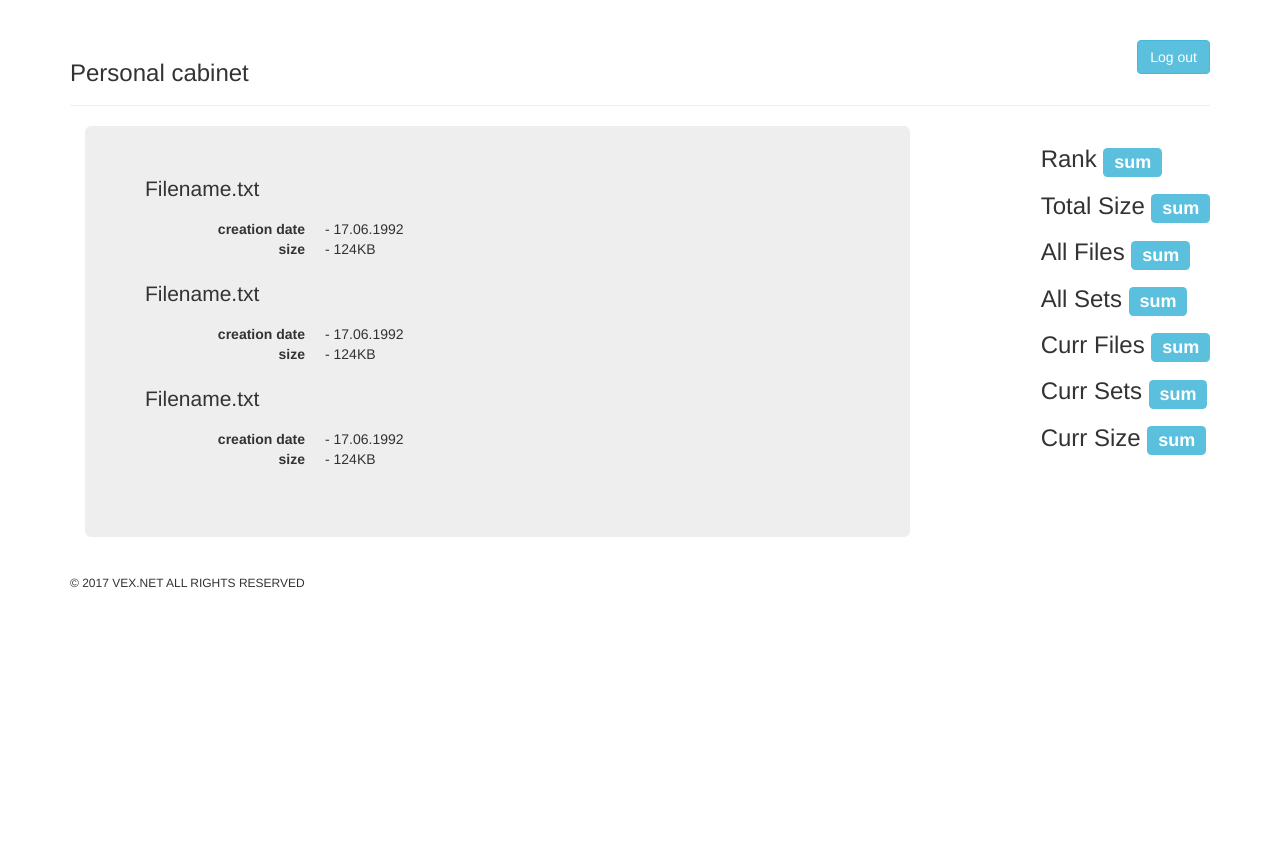
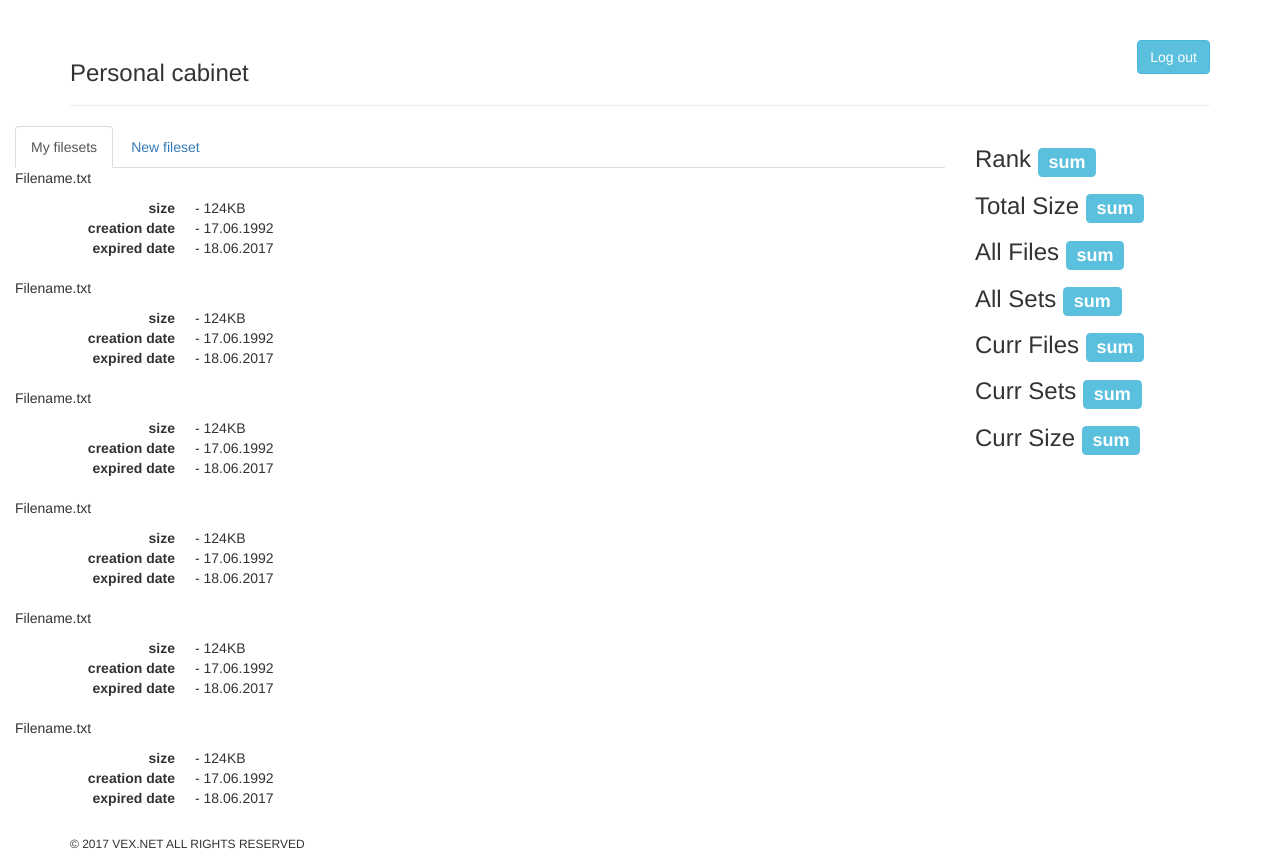
Before and after one commit to andriisalnikov/TechPractice2017, a Django app: template Task11/ex/templates/myprofile.html in a window 1280 px wide. Before the commit the page ends 588 px from the top, so only its background shows below. Run offline with Django 3.2, Linux system fonts and the light colour scheme; the template is opened without the code that fills it, so the values that code supplies are empty; some libraries are stand-ins or nearby versions.

Commit message:
Move files. v2

```diff
--- a/Task11/ex/Frontend_HERE/main_page.css
+++ b/Task11/ex/Frontend_HERE/main_page.css
@@ -7,6 +7,7 @@ body {
     position: relative;
     min-height: 100%;
     padding-bottom: 40px;
+    /*background-image: url("background.jpg");*/
 }
 header {
 	background-color: black;
@@ -32,7 +33,6 @@ footer {
     border-top: 1px solid #9c9c9c;
     background-color: black;
     color: white;
-}
 }
 .log {
 	text-align: center;
@@ -71,6 +71,7 @@ div.facebook {
    		display: inline-block;
     	width: 100%;
     	vertical-align: middle;
+
 	}
 	.form-inline .form-group .btn {
 		width: 100%;
--- a/Task11/ex/Frontend_HERE/main_page.html
+++ b/Task11/ex/Frontend_HERE/main_page.html
@@ -3,7 +3,7 @@
 	<head>
 		<meta charset="utf-8">
 		<meta name="viewport" content="width=device-width, initial-scale=1">
-		<title>VEX.NET</title>
+		<title>EX.UA ALIVE!</title>
 		<link href="bootstrap.min.css" rel="stylesheet">
 		<link href="main_page.css" rel="stylesheet">
 	</head>
@@ -30,7 +30,7 @@
 					</div>
 					<div class="col-sm-6 ">
 					<div class="form-group">
-							<button type ="button" class="btn btn-block btn-primary" onClick='location.href="registration_form.html#"'>Sign up</button>
+							<button type ="button" class="btn btn-block btn-primary" onClick='location.href="file:///C:/Users/User/Desktop/%D0%A2%D0%B5%D1%85%D0%BD%D0%BE%D0%BB%D0%BE%D0%B3%D0%B8%D1%87%D0%B5%D1%81%D0%BA			%D0%B0%D1%8F%20%D0%BF%D1%80%D0%B0%D0%BA%D1%82%D0%B8%D0%BA%D0%B0/registration_form/registration_form.html#"'>Sign up</button>
 						</div>
 					</div>
 					</div>
@@ -38,6 +38,7 @@
 						<legend> Login with: </legend>
 						<div class="text-center" id="uLogin" >
 		                <div class="social-icon google" data-uloginbutton="google"></div>
+		                <div class="social-icon vk" data-uloginbutton="vkontakte"></div>
 		                <div class="social-icon facebook" data-uloginbutton="facebook"></div>
             </div>
 					</div>
--- a/Task11/ex/Frontend_HERE/message.html
+++ b/Task11/ex/Frontend_HERE/message.html
@@ -8,8 +8,7 @@
 	</head>
 	<body>
 		<header>
-			<img src="logo.jpg" width="70" height="50">
-			<h1>VEX.NET</h1>
+			<h1 >VEX.NET</h1>
 		</header>
 		<div class="container">
 			<div class="jumbotron">
--- a/Task11/ex/techpractice/files/static/main_page.css
+++ b/Task11/ex/techpractice/files/static/main_page.css
@@ -7,6 +7,7 @@ body {
     position: relative;
     min-height: 100%;
     padding-bottom: 40px;
+    /*background-image: url("background.jpg");*/
 }
 header {
 	background-color: black;
@@ -33,7 +34,6 @@ footer {
     background-color: black;
     color: white;
 }
-
 .log {
 	text-align: center;
 }
@@ -71,6 +71,7 @@ div.facebook {
    		display: inline-block;
     	width: 100%;
     	vertical-align: middle;
+
 	}
 	.form-inline .form-group .btn {
 		width: 100%;
--- a/Task11/ex/templates/message.html
+++ b/Task11/ex/templates/message.html
@@ -8,8 +8,7 @@
 	</head>
 	<body>
 		<header>
-			<img src="logo.jpg" width="70" height="50">
-			<h1>VEX.NET</h1>
+			<h1 >VEX.NET</h1>
 		</header>
 		<div class="container">
 			<div class="jumbotron">
--- a/Task11/ex/templates/myprofile.html
+++ b/Task11/ex/templates/myprofile.html
@@ -8,13 +8,13 @@
 		<link href="personal_cabinet.css" rel="stylesheet">
 	</head>
 	<body>
-		<div class="container">
+		<div class="container hdr">
 			  <section>
-			    <div class="page-header">
-			      <h3 class="pull-left">
+			    <div class="page-header subhdr">
+			      <h3 class="pull-left titl">
 			        Personal cabinet
 			      </h3>
-			      <div class="pull-right">
+			      <div class="pull-right logout">
 			        <div class="btn-group">
 			          <button type="button" class="btn btn-block btn-info">
 			            Log out
@@ -25,33 +25,102 @@
 			    </div>
 			  </section>
 		</div>
-		<div class="container ">
+
+		<div class="container-fluid">
+			<div class="row">
 				<div class="col-xs-12 col-md-9">
-			<div class="jumbotron">
+					<ul class="nav nav-tabs">
+			  			<li class="active"><a data-toggle="tab" href="#myfs">My filesets</a></li>
+			  			<li><a data-toggle="tab" href="#newfs">New fileset</a></li>
+					</ul>
+					<div class="tab-content">
+						<div id="myfs" class="tab-pane fade in active newfs">
 							 <p>Filename.txt</p>
 							  <dl class="dl-horizontal">
+							  	<dt class="descr">size</dt>
+							    <dd class="descr">- 124KB</dd>
 							    <dt class="descr">creation date</dt>
 							    <dd class="descr">- 17.06.1992</dd>
-				    <dt class="descr">size</dt>
-				    <dd class="descr">- 124KB</dd>
+							    <dt class="descr">expired date</dt>
+							    <dd class="descr">- 18.06.2017</dd>
 							  </dl>
 							  <p>Filename.txt</p>
 							  <dl class="dl-horizontal">
+							    <dt class="descr">size</dt>
+							    <dd class="descr">- 124KB</dd>
 							    <dt class="descr">creation date</dt>
 							    <dd class="descr">- 17.06.1992</dd>
-				    <dt class="descr">size</dt>
-				    <dd class="descr">- 124KB</dd>
+							    <dt class="descr">expired date</dt>
+							    <dd class="descr">- 18.06.2017</dd>
 							  </dl>
 							  <p>Filename.txt</p>
 							  <dl class="dl-horizontal">
+							    <dt class="descr">size</dt>
+							    <dd class="descr">- 124KB</dd>
 							    <dt class="descr">creation date</dt>
 							    <dd class="descr">- 17.06.1992</dd>
+							    <dt class="descr">expired date</dt>
+							    <dd class="descr">- 18.06.2017</dd>
+							  </dl>
+							  <p>Filename.txt</p>
+							  <dl class="dl-horizontal">
 							  	<dt class="descr">size</dt>
 							    <dd class="descr">- 124KB</dd>
+							    <dt class="descr">creation date</dt>
+							    <dd class="descr">- 17.06.1992</dd>
+							    <dt class="descr">expired date</dt>
+							    <dd class="descr">- 18.06.2017</dd>
+							  </dl>
+							  <p>Filename.txt</p>
+							  <dl class="dl-horizontal">
+							    <dt class="descr">size</dt>
+							    <dd class="descr">- 124KB</dd>
+							    <dt class="descr">creation date</dt>
+							    <dd class="descr">- 17.06.1992</dd>
+							    <dt class="descr">expired date</dt>
+							    <dd class="descr">- 18.06.2017</dd>
+							  </dl>
+							  <p>Filename.txt</p>
+							  <dl class="dl-horizontal">
+							    <dt class="descr">size</dt>
+							    <dd class="descr">- 124KB</dd>
+							    <dt class="descr">creation date</dt>
+							    <dd class="descr">- 17.06.1992</dd>
+							    <dt class="descr">expired date</dt>
+							    <dd class="descr">- 18.06.2017</dd>
 							  </dl>
 						</div>
+						<div id="newfs" class="tab-pane fade ">
+							<div class="col-md-6">
+								<legend>Create new fileset</legend>
+							  	<form >
+									<div class="form-group">
+										<input class="input form-control" type ="text" id="text" required placeholder="Name" >
 									</div>
-		<div class="pull-right">
+									<div class="form-group">
+										<input class="input form-control" type ="password" id="passwd" required placeholder="Password" >
+									</div>
+									<div class="form-group">
+										<textarea class="form-control" rows="5" id="comment" required placeholder="Description"></textarea>
+									</div>
+									<div class="row">
+										<label class="col-md-4 control-label">Select expire date: </label>
+									<div class="col-md-8">
+										<div class="form-group">
+											<input class="input form-control" type ="date" id="passwd" required placeholder="Password" >
+										</div>
+									</div>
+									</div>
+									<div class="form-group">
+										<button type ="submit" class="btn btn-success">Create</button>
+									</div>
+
+								</form>
+							</div>
+						</div>
+					</div>
+				</div>
+				<div class="col-xs-12 col-md-3">
 						<h3>Rank <span class="label label-info"> sum </span></h3>
 						<h3>Total Size <span class="label label-info"> sum </span></h3>
 						<h3>All Files <span class="label label-info"> sum </span></h3>
@@ -59,6 +128,7 @@
 						<h3>Curr Files <span class="label label-info"> sum </span></h3>
 						<h3>Curr Sets <span class="label label-info"> sum </span></h3>
 						<h3>Curr Size <span class="label label-info"> sum </span></h3>
+				</div>
 			</div>
 		</div>
 		<footer>
```
Also changed, not shown: Task11/ex/Frontend_HERE/message.css (+7 -3 lines), Task11/ex/Frontend_HERE/personal_cabinet.css (+22 -10 lines), Task11/ex/Frontend_HERE/personal_cabinet.html (+81 -11 lines), Task11/ex/Frontend_HERE/registration_form.css (+2 -5 lines), Task11/ex/Frontend_HERE/registration_form.html (+4 -4 lines), Task11/ex/techpractice/files/static/message.css (+7 -3 lines), Task11/ex/techpractice/files/static/personal_cabinet.css (+22 -10 lines), Task11/ex/techpractice/files/static/registration_form.css (+2 -5 lines), Task11/ex/templates/backup/fileset.html (added, +26 -0 lines), Task11/ex/templates/backup/fileset_for_owner.html (added, +14 -0 lines), Task11/ex/templates/fileset.html (+43 -9 lines), Task11/ex/templates/index.html (+10 -8 lines), Task11/ex/templates/registration.html (+4 -4 lines). Lines whose indentation alone changed are shown as unchanged.
